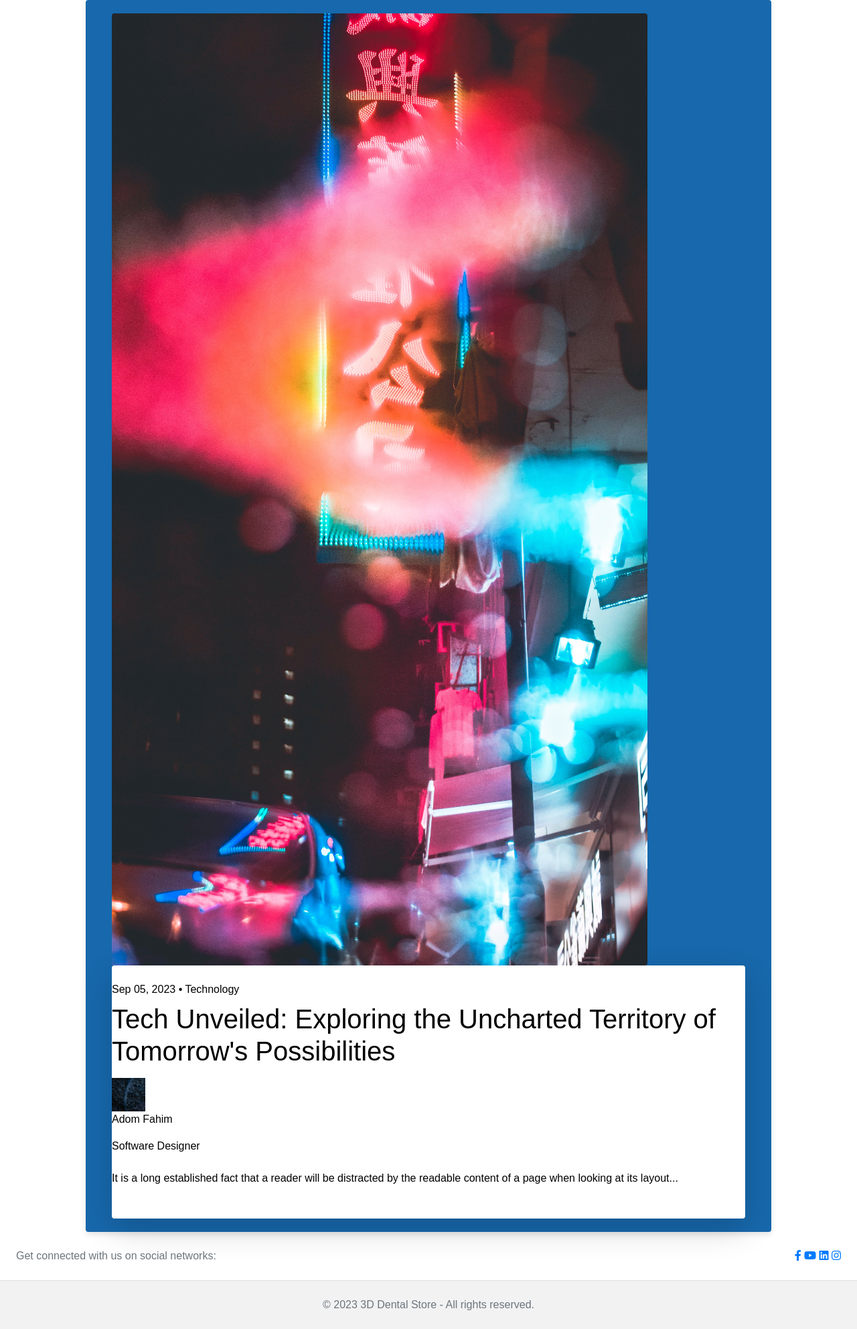
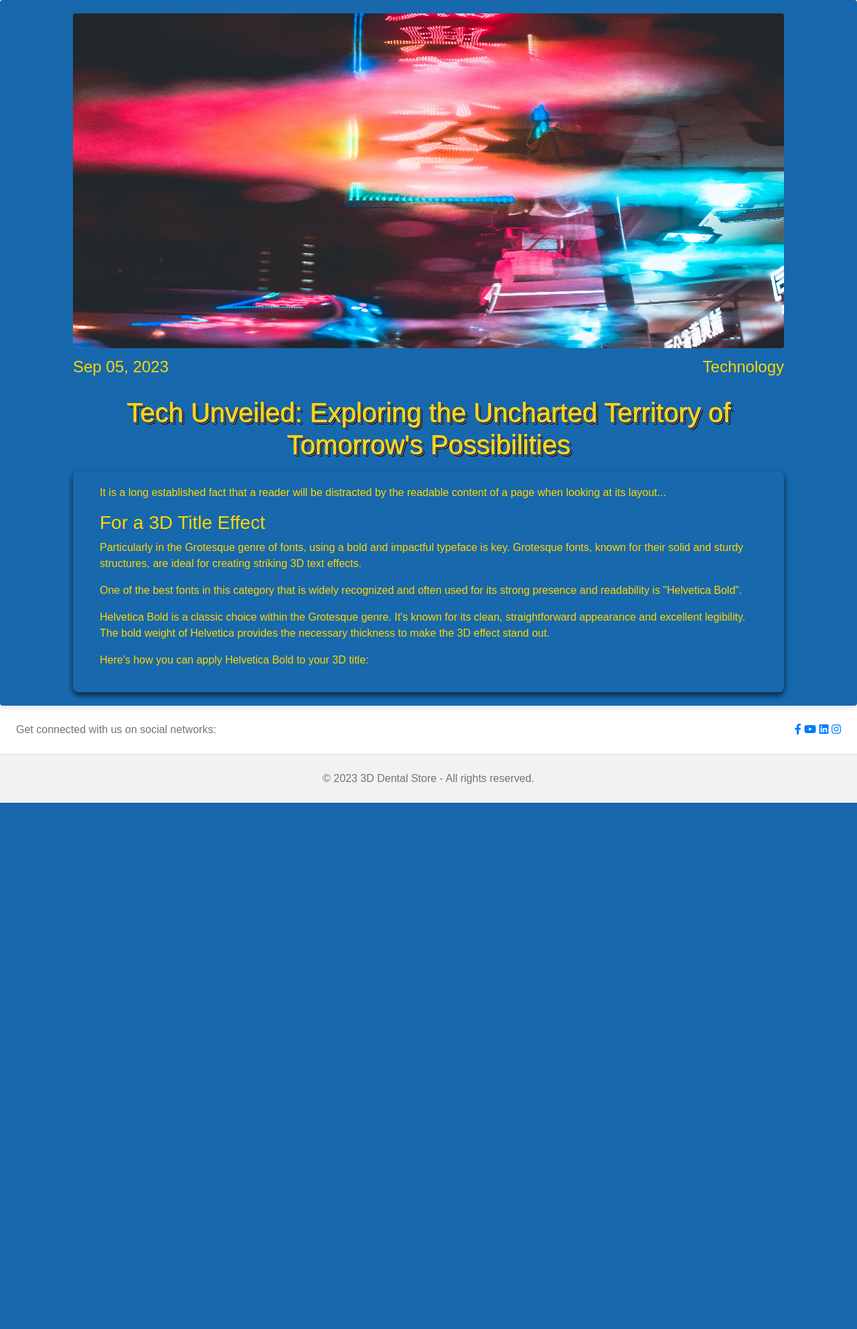
Before and after one commit to Qhanzx/insight-troves, a Flask app: page / in a window 1280 px wide. Shown: the part 56-2041 px from the top of the page at 67% size. After the commit the page ends 1255 px from the top, so only its background shows below. Run offline with Flask 3, Linux system fonts and the light colour scheme; some libraries are stand-ins or nearby versions.

Commit message:
Post page

```diff
--- a/templates/base.html
+++ b/templates/base.html
@@ -9,7 +9,6 @@
     <link rel="stylesheet" href="https://cdnjs.cloudflare.com/ajax/libs/font-awesome/5.15.1/css/all.min.css">
     <style>
         body {
-            background-color: #FFFFFF; /* Set the default body background to white */
             color: #DAA520; /* Lighter gold text color */
             margin: 0;
             font-family: Arial, sans-serif;
@@ -17,7 +16,7 @@
         .main-content {
             background-color: #1768AC; /* Apply Cerulean background color here */
             color: #000000; /* Set text color to black */
-            width: 80%;
+            width: 100%;
             margin: 0 auto; /* Centers the content */
             padding: 20px 0; /* Add some padding */
             min-height: 80vh; /* Minimum height */
--- a/templates/post.html
+++ b/templates/post.html
@@ -6,29 +6,84 @@
 <div class="container mx-auto mt-12">
     <div class="flex flex-wrap -mx-4">
         <div class="w-full lg:w-2/3 px-4 mb-8">
-            <img src="{{ url_for('static', filename='img/light.jpg') }}" alt="Article Image" class="rounded shadow-md mb-6" style="width:100%; max-width:800px; height:auto;">
+            <!-- Enhanced image with a larger drop shadow -->
+            <img src="{{ url_for('static', filename='img/light.jpg') }}" alt="Article Image" class="rounded shadow-xl mb-6" style="height: 500px;width:100%;">
 
-            <div class="px-6 py-4 bg-white shadow-lg rounded">
-                <p class="text-gray-600 text-sm uppercase tracking-wide font-bold mb-2">Sep 05, 2023 • Technology</p>
-                <h1 class="font-bold text-3xl mb-3">Tech Unveiled: Exploring the Uncharted Territory of Tomorrow's Possibilities</h1>
+            <!-- Date and category -->
+            <p class="date-tech-container">
+                <span class="date">Sep 05, 2023</span>
+                <span class="category">Technology</span>
+            </p>
 
-                <div class="flex items-center mb-4">
-                    <img src="{{ url_for('static', filename='img/dark.jpg') }}" alt="Adom Fahim" class="rounded-full mr-4" style="width:50px; height:50px; object-fit:cover;">
-                    <div>
-                        <p class="font-semibold">Adom Fahim</p>
-                        <p class="text-gray-600 text-sm">Software Designer</p>
-                    </div>
-                </div>
+            <!-- 3D Effect title -->
+            <h1 class="font-bold text-3xl mb-3 text-center title-3d">Tech Unveiled: Exploring the Uncharted Territory of Tomorrow's Possibilities</h1>
 
-                <!-- Article content goes here -->
-                <p class="text-gray-700 text-lg mb-4">It is a long established fact that a reader will be distracted by the readable content of a page when looking at its layout...</p>
-                <!-- Continue with the rest of the blog post content -->
-            </div>
-        </div>
+           <!-- Card for article content -->
+<div class="article-card">
+    <!-- Article content -->
+    <p class="text-lg">It is a long established fact that a reader will be distracted by the readable content of a page when looking at its layout...</p>
+
+    <!-- Subtitle -->
+    <h3>For a 3D Title Effect</h3> <!-- Using <h3> as an example for a subtitle -->
+
+    <p class="text-lg">Particularly in the Grotesque genre of fonts, using a bold and impactful typeface is key. Grotesque fonts, known for their solid and sturdy structures, are ideal for creating striking 3D text effects.</p>
+
+    <p class="text-lg">One of the best fonts in this category that is widely recognized and often used for its strong presence and readability is "Helvetica Bold".</p>
+
+    <p class="text-lg">Helvetica Bold is a classic choice within the Grotesque genre. It's known for its clean, straightforward appearance and excellent legibility. The bold weight of Helvetica provides the necessary thickness to make the 3D effect stand out.</p>
+
+    <p class="text-lg">Here's how you can apply Helvetica Bold to your 3D title:</p>
+    <!-- Continue with the rest of the blog post content -->
+</div>
+</div>
 
         <div class="w-full lg:w-1/3 px-4">
-            <!-- Sidebar content such as related posts or author bio -->
+            <!-- Sidebar content -->
         </div>
     </div>
 </div>
+
+<style>
+        .article-card {
+        background-color:#1768AC; /* Blue background for the card */
+        box-shadow: 0 4px 8px rgba(0, 0, 0, 0.7); /* Drop shadow for the card */
+        color: #ffd700; /* White text for better contrast on blue background */
+        border-radius: 8px; /* Optional: Rounded corners for the card */
+        padding: 20px 40px; /* Top and bottom padding 20px, left and right padding 40px */
+    }
+
+    .title-3d {
+        color: #ffd700; /* Color of the title */
+        text-shadow: 1px 1px 0 #c5c3c3, 2px 2px 0 #000, 3px 3px 0 #8b8b8b, 4px 4px 0 #000; /* 3D shadow effect */
+        padding: 0 40px; /* Left and right padding 40px */
+    }
+
+.date-tech-container {
+    display: flex;
+    justify-content: space-between;
+    width: 100%;
+    padding: 10px 0;
+    font-size: 1.5em; /* Adjust the size as needed */
+}
+
+/* Update the background and text color of the main content container */
+.px-6.py-4.bg-white.shadow-lg.rounded {
+    padding: 20px;
+    background-color: #1768AC; /* Blue background */
+    color: #ffd700; /* Bright gold text */
+}
+
+/* Update the date-tech-container color */
+.date-tech-container, .date-tech-container span {
+    color: #ffd700; /* Bright gold */
+}
+
+/* Ensure the title text also adopts the bright gold color */
+h1 {
+    color: #ffd700; /* Bright gold */
+}
+
+/* ... other styles ... */
+
+</style>
 {% endblock %}
```
Also changed, not shown: templates/category.html (added), templates/posts.html (deleted).
